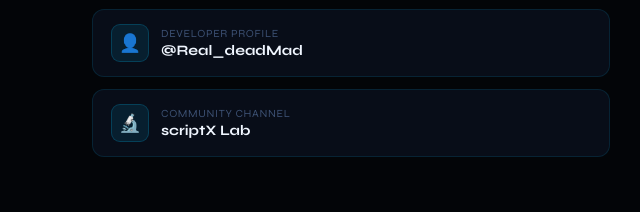
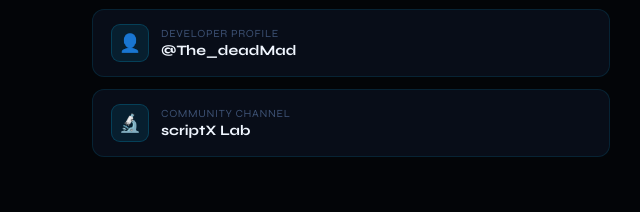
Before and after one commit to jnvnishad1115/deadmad, a plain HTML site: page index.html in a window 1280 px wide. Shown: the part 5835-6047 px from the top of the page, 0-640 px from the left. Drawn offline with nearby package versions, Linux system fonts and the light colour scheme.

Commit message:
Update index.html

```diff
--- a/index.html
+++ b/index.html
@@ -1065,7 +1065,7 @@ body::after {
           </a>
           <a href="https://t.me/Real_deadMad" target="_blank" class="handle-item">
             <div class="handle-icon">👤</div>
-            <div class="handle-info"><small>Developer Profile</small><strong>@Real_deadMad</strong></div>
+            <div class="handle-info"><small>Developer Profile</small><strong>@The_deadMad</strong></div>
           </a>
           <a href="https://t.me/scriptX_Lab" target="_blank" class="handle-item">
             <div class="handle-icon">🔬</div>
```
